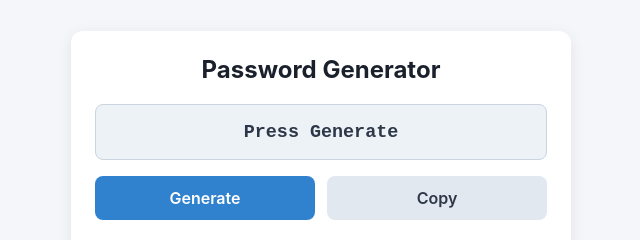
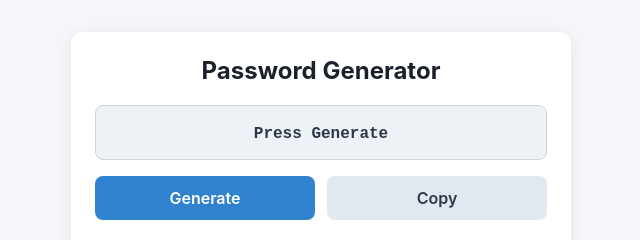
Before and after one commit to do6r0/pass-gen, a plain HTML site: page index.html in a window 1280 px wide. Shown: the part 103-343 px from the top of the page, 319-959 px from the left. Drawn offline with Linux system fonts and the light colour scheme.

Commit message:
Reduce font size for current password field

```diff
--- a/style.css
+++ b/style.css
@@ -43,7 +43,7 @@ h1 {
 
 #current-password {
     font-family: "Courier New", Courier, monospace;
-    font-size: 1.15rem;
+    font-size: 1.0rem;
     font-weight: bold;
     color: #2d3748;
 }
```
